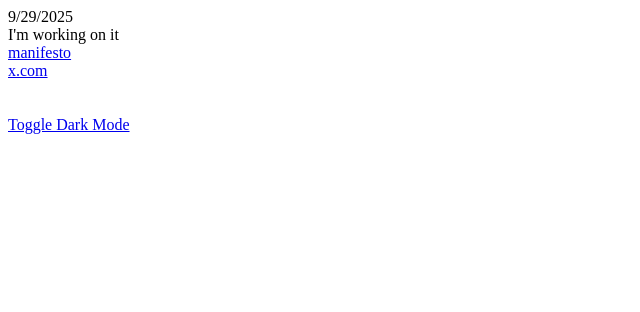
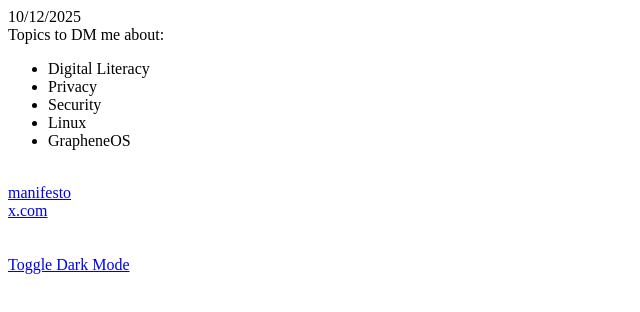
Before and after one commit to omnirail/web, a plain HTML site: page index.html in a window 1280 px wide. Shown: the whole page, without its empty margins (0-640 px from the left). Drawn offline with Linux system fonts and the light colour scheme.

Commit message:
Update index.html

```diff
--- a/index.html
+++ b/index.html
@@ -13,8 +13,15 @@ body.dark a {
 </style>
 </head>
 <body class="">
-9/29/2025<br>
-I'm working on it<br>
+10/12/2025<br>
+Topics to DM me about:<br>
+<ul>
+	<li>Digital Literacy</li>
+	<li>Privacy</li>
+	<li>Security</li>
+	<li>Linux</li>
+	<li>GrapheneOS</li>
+</ul><br>
 <a href="https://www.activism.net/cypherpunk/manifesto.html">manifesto</a><br>
 <a href="https://x.com/omnixmr">x.com</a><br><br><br>
 <a href="https://blur.pm/#" onclick="document.body.classList.toggle(&#39;dark&#39;); return false;">Toggle Dark Mode</a>
```
